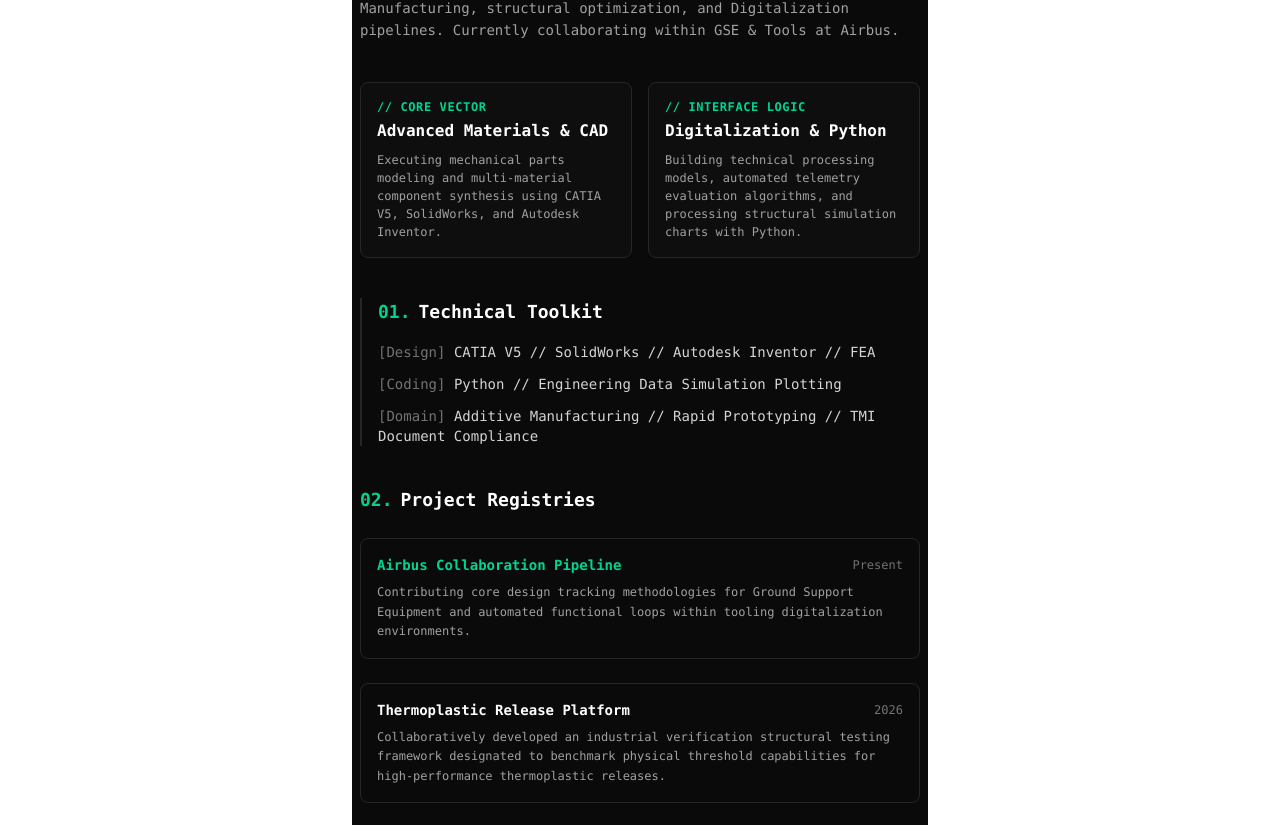
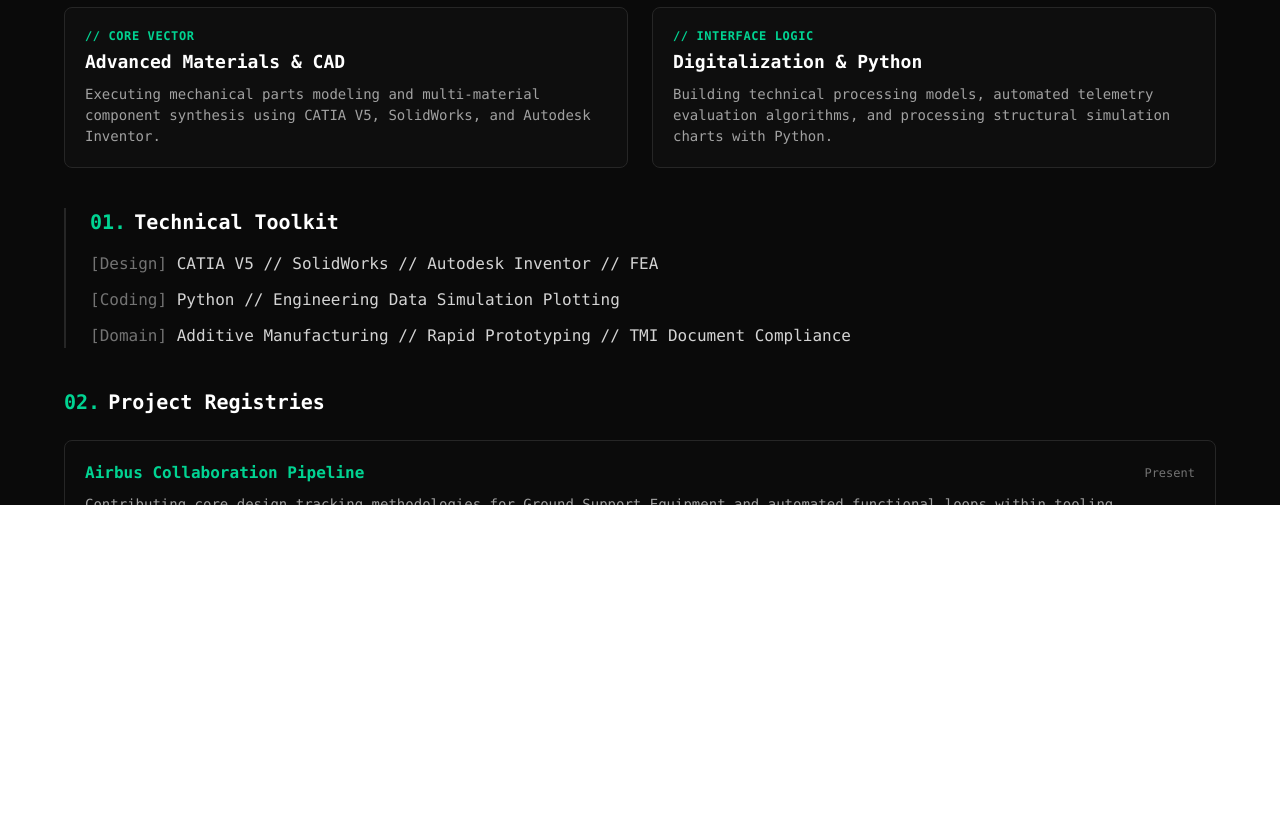
Before and after one commit to kusumanchihaswanth/personal-portfolio, a Next.js app: page / in a window 1280 px wide. Shown: the part 295-1120 px from the top of the page. After the commit the page ends 800 px from the top, so only its background shows below. Built offline with nearby package versions, Linux system fonts and the light colour scheme.

Commit message:
Update page.tsx

```diff
--- a/app/page.tsx
+++ b/app/page.tsx
@@ -1,6 +1,9 @@
 export default function Page() {
   return (
-    <section className="font-mono text-neutral-200 bg-neutral-950 p-2 antialiased selection:bg-emerald-500 selection:text-black">
+    // This wrapper completely breaks out of any template restrictions to force an immersive, full-screen tech interface
+    <div className="fixed inset-0 z-50 w-screen h-screen bg-neutral-950 text-neutral-200 font-mono overflow-y-auto antialiased selection:bg-emerald-500 selection:text-black p-4 md:p-8 lg:p-12">
+      <div className="max-w-6xl mx-auto h-full flex flex-col">
+
         {/* Terminal Style Header Banner */}
         <div className="mb-6 flex items-center justify-between border border-neutral-800 bg-neutral-900/50 px-4 py-2 rounded-md">
           <div className="flex space-x-2">
@@ -13,38 +16,38 @@ export default function Page() {
 
         {/* Main Core Hook */}
         <header className="mb-10">
-        <h1 className="text-3xl font-bold tracking-tight text-white mb-2">
+          <h1 className="text-3xl md:text-4xl font-bold tracking-tight text-white mb-3">
             haswanth_kusumanchi<span className="text-emerald-400 animate-pulse">_</span>
           </h1>
-        <p className="text-neutral-400 text-sm leading-relaxed max-w-2xl">
+          <p className="text-neutral-400 text-sm md:text-base leading-relaxed max-w-3xl">
             &gt; Materials Science Master's student @ TU Hamburg. Specialize in driving physical engineering efficiencies via Additive Manufacturing, structural optimization, and Digitalization pipelines. Currently collaborating within GSE & Tools at Airbus.
           </p>
         </header>
 
-      {/* Grid Display for Core Engineering Focus Blocks */}
-      <div className="grid grid-cols-1 md:grid-cols-2 gap-4 mb-10">
-        <div className="border border-neutral-800 bg-neutral-900/30 p-4 rounded-lg hover:border-emerald-500/40 transition-colors">
+        {/* Grid Display for Core Engineering Focus Blocks - Now expands wider */}
+        <div className="grid grid-cols-1 md:grid-cols-2 gap-6 mb-10">
+          <div className="border border-neutral-800 bg-neutral-900/30 p-5 rounded-lg hover:border-emerald-500/40 transition-colors">
             <span className="text-xs font-semibold uppercase tracking-wider text-emerald-400 block mb-1">// CORE VECTOR</span>
-          <h2 className="text-base font-bold text-white mb-2">Advanced Materials & CAD</h2>
-          <p className="text-xs text-neutral-400 leading-normal">
+            <h2 className="text-lg font-bold text-white mb-2">Advanced Materials & CAD</h2>
+            <p className="text-sm text-neutral-400 leading-normal">
               Executing mechanical parts modeling and multi-material component synthesis using CATIA V5, SolidWorks, and Autodesk Inventor.
             </p>
           </div>
-        <div className="border border-neutral-800 bg-neutral-900/30 p-4 rounded-lg hover:border-emerald-500/40 transition-colors">
+          <div className="border border-neutral-800 bg-neutral-900/30 p-5 rounded-lg hover:border-emerald-500/40 transition-colors">
             <span className="text-xs font-semibold uppercase tracking-wider text-emerald-400 block mb-1">// INTERFACE LOGIC</span>
-          <h2 className="text-base font-bold text-white mb-2">Digitalization & Python</h2>
-          <p className="text-xs text-neutral-400 leading-normal">
+            <h2 className="text-lg font-bold text-white mb-2">Digitalization & Python</h2>
+            <p className="text-sm text-neutral-400 leading-normal">
               Building technical processing models, automated telemetry evaluation algorithms, and processing structural simulation charts with Python.
             </p>
           </div>
         </div>
 
         {/* Engineering Skills Module */}
-      <div className="mb-10 border-l-2 border-neutral-800 pl-4">
-        <h2 className="text-lg font-bold text-white mb-4 flex items-center">
+        <div className="mb-10 border-l-2 border-neutral-800 pl-6">
+          <h2 className="text-xl font-bold text-white mb-4 flex items-center">
             <span className="text-emerald-400 mr-2">01.</span> Technical Toolkit
           </h2>
-        <div className="space-y-3 text-sm">
+          <div className="space-y-3 text-sm md:text-base">
             <div><span className="text-neutral-500">[Design]</span> <span className="text-neutral-300">CATIA V5 // SolidWorks // Autodesk Inventor // FEA</span></div>
             <div><span className="text-neutral-500">[Coding]</span> <span className="text-neutral-300">Python // Engineering Data Simulation Plotting</span></div>
             <div><span className="text-neutral-500">[Domain]</span> <span className="text-neutral-300">Additive Manufacturing // Rapid Prototyping // TMI Document Compliance</span></div>
@@ -52,37 +55,37 @@ export default function Page() {
         </div>
 
         {/* Chronological Technical Project Track */}
-      <div className="mb-8">
-        <h2 className="text-lg font-bold text-white mb-6 flex items-center">
+        <div className="mb-12">
+          <h2 className="text-xl font-bold text-white mb-6 flex items-center">
             <span className="text-emerald-400 mr-2">02.</span> Project Registries
           </h2>
-        <div className="space-y-6">
-          <div className="relative border border-neutral-800 bg-neutral-900/10 p-4 rounded-lg">
-            <div className="flex flex-col md:flex-row md:items-center justify-between mb-2">
-              <h3 className="font-bold text-emerald-400 text-sm">Airbus Collaboration Pipeline</h3>
-              <span className="text-xs text-neutral-500 font-mono">Present</span>
+          <div className="grid grid-cols-1 gap-4">
+            <div className="relative border border-neutral-800 bg-neutral-900/10 p-5 rounded-lg">
+              <div className="flex flex-col sm:flex-row sm:items-center justify-between mb-2">
+                <h3 className="font-bold text-emerald-400 text-base">Airbus Collaboration Pipeline</h3>
+                <span className="text-xs text-neutral-500 font-mono mt-1 sm:mt-0">Present</span>
               </div>
-            <p className="text-xs text-neutral-400 leading-relaxed">
+              <p className="text-sm text-neutral-400 leading-relaxed">
                 Contributing core design tracking methodologies for Ground Support Equipment and automated functional loops within tooling digitalization environments.
               </p>
             </div>
 
-          <div className="relative border border-neutral-800 bg-neutral-900/10 p-4 rounded-lg">
-            <div className="flex flex-col md:flex-row md:items-center justify-between mb-2">
-              <h3 className="font-bold text-white text-sm">Thermoplastic Release Platform</h3>
-              <span className="text-xs text-neutral-500 font-mono">2026</span>
+            <div className="relative border border-neutral-800 bg-neutral-900/10 p-5 rounded-lg">
+              <div className="flex flex-col sm:flex-row sm:items-center justify-between mb-2">
+                <h3 className="font-bold text-white text-base">Thermoplastic Release Platform</h3>
+                <span className="text-xs text-neutral-500 font-mono mt-1 sm:mt-0">2026</span>
               </div>
-            <p className="text-xs text-neutral-400 leading-relaxed">
+              <p className="text-sm text-neutral-400 leading-relaxed">
                 Collaboratively developed an industrial verification structural testing framework designated to benchmark physical threshold capabilities for high-performance thermoplastic releases.
               </p>
             </div>
 
-          <div className="relative border border-neutral-800 bg-neutral-900/10 p-4 rounded-lg">
-            <div className="flex flex-col md:flex-row md:items-center justify-between mb-2">
-              <h3 className="font-bold text-white text-sm">Formula Bharat Electric Chassis</h3>
-              <span className="text-xs text-neutral-500 font-mono">Structural Compliance</span>
+            <div className="relative border border-neutral-800 bg-neutral-900/10 p-5 rounded-lg">
+              <div className="flex flex-col sm:flex-row sm:items-center justify-between mb-2">
+                <h3 className="font-bold text-white text-base">Formula Bharat Electric Chassis</h3>
+                <span className="text-xs text-neutral-500 font-mono mt-1 sm:mt-0">Structural Compliance</span>
               </div>
-            <p className="text-xs text-neutral-400 leading-relaxed">
+              <p className="text-sm text-neutral-400 leading-relaxed">
                 Engineered primary functional components, drafted validation datasets, and cleared cross-disciplinary Technical Management Inspection safety gates.
               </p>
             </div>
@@ -90,9 +93,10 @@ export default function Page() {
         </div>
 
         {/* Minimalist Tech Footer */}
-      <footer className="pt-8 border-t border-neutral-900 text-center text-[10px] text-neutral-600 tracking-wider">
+        <footer className="mt-auto pt-8 border-t border-neutral-900 text-center text-[10px] md:text-xs text-neutral-600 tracking-wider">
           // SYSTEM DEPLOYED VIA VERCEL HYPERSTRUCTURE -- ALL LOGS SECURE
         </footer>
-    </section>
+      </div>
+    </div>
   )
 }
```
Lines whose indentation alone changed are shown as unchanged.
